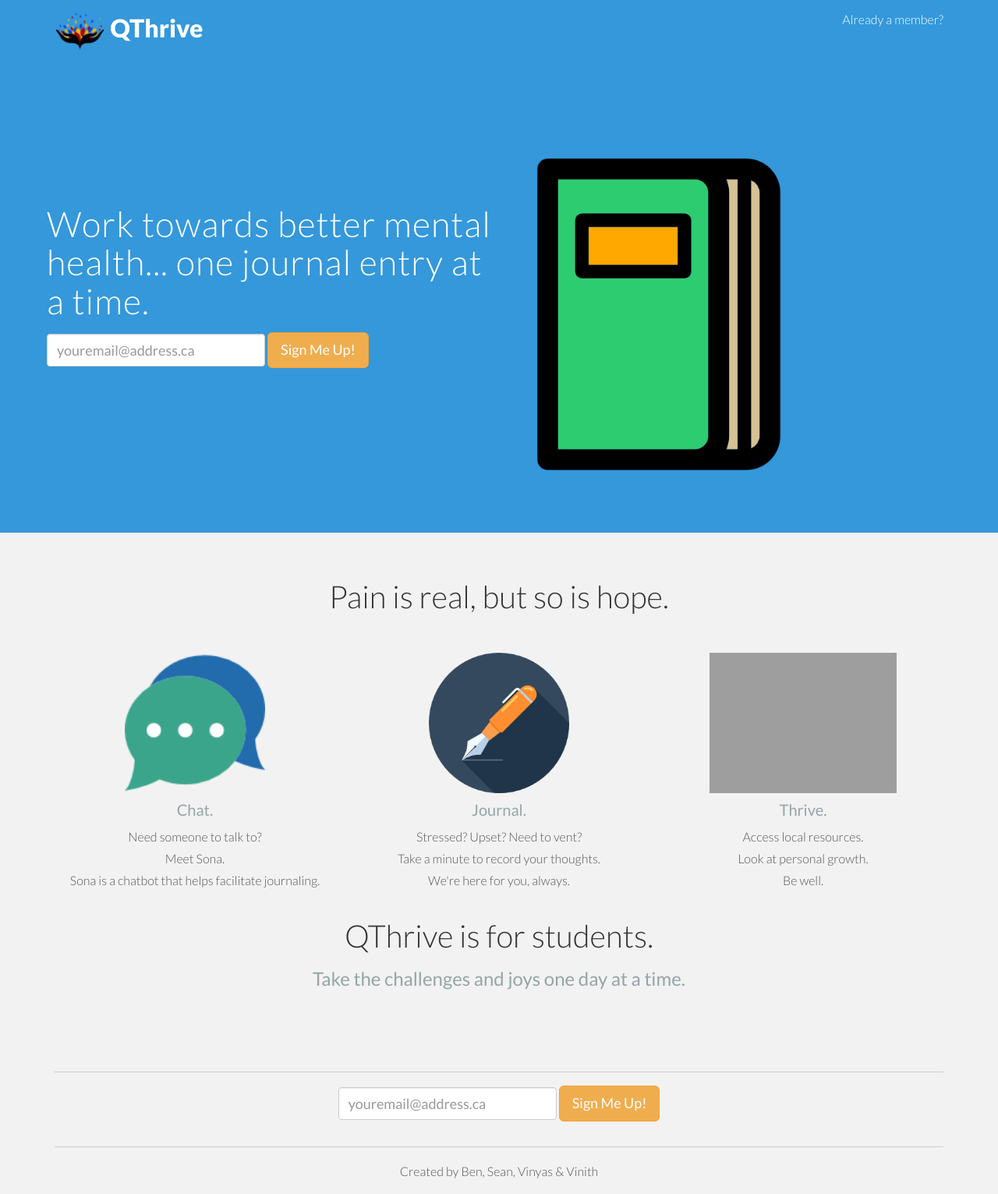
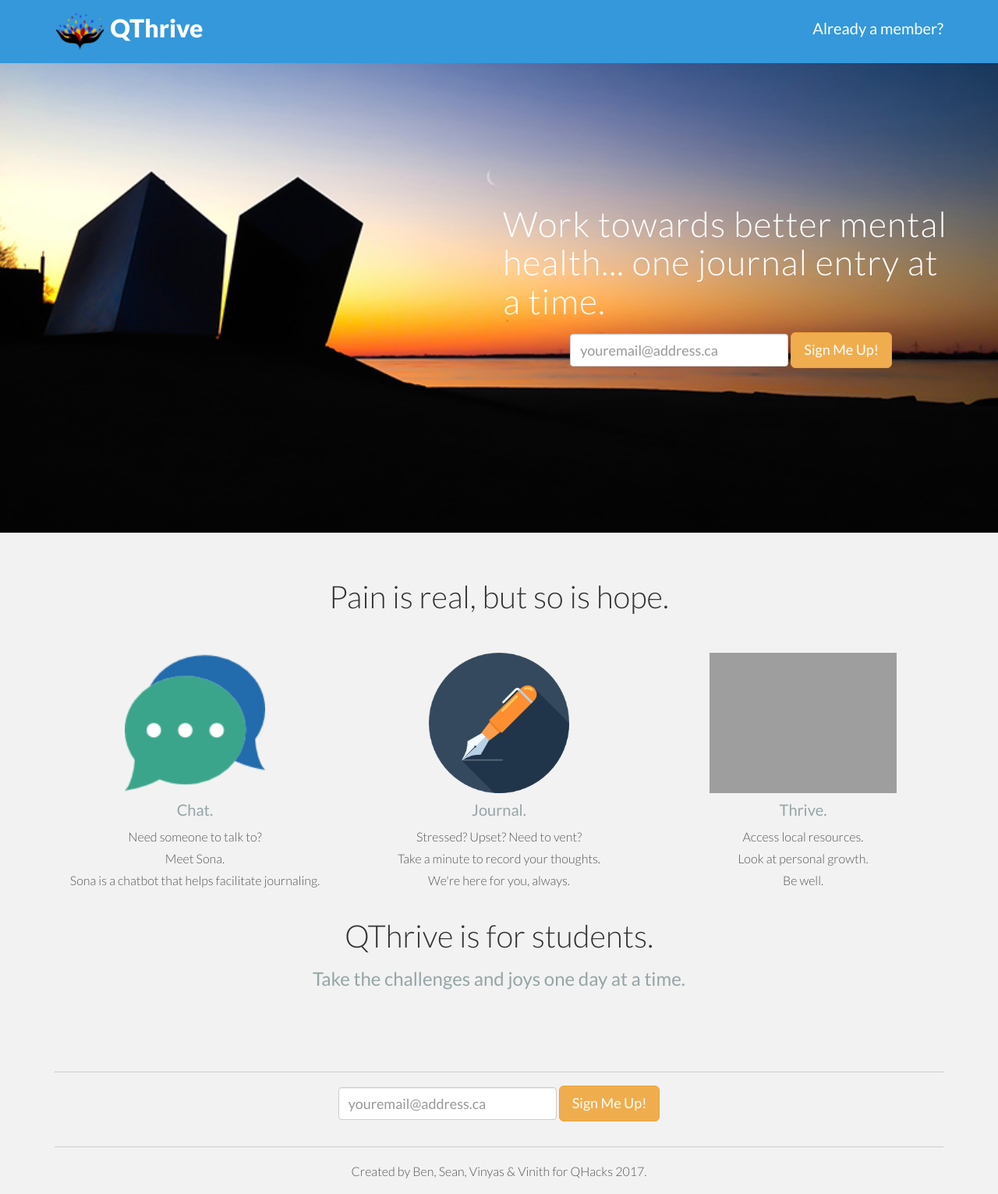
Before and after one commit to vinyasHarish95/QThrive, a PHP site: page / in a window 1280 px wide. Shown: the whole page at 78% size. Run offline with PHP 8.4, Linux system fonts and the light colour scheme; some libraries are stand-ins or nearby versions; grey boxes are pictures that could not be loaded.

Commit message:
Minor style changes

```diff
--- a/chat.php
+++ b/chat.php
@@ -167,7 +167,7 @@
 
 	<div class="container">
 
-		<p class="centered">Created by Ben, Sean, Vinyas &amp; Vinith</p>
+		<p class="centered">Created by Ben, Sean, Vinyas &amp; Vinith for QHacks 2017.</p>
 
 	</div>
 	<!-- /container -->
--- a/index.php
+++ b/index.php
@@ -21,6 +21,15 @@
 
     <!-- Fonts from Google Fonts -->
 	<link href='http://fonts.googleapis.com/css?family=Lato:300,400,900' rel='stylesheet' type='text/css'>
+  <style>
+  #headerwrap{
+    background-image: url("img/time2.jpg");
+    background-size: cover;
+    -webkit-background-size: cover;
+    -moz-background-size: cover;
+    -o-background-size: cover;
+    }
+  </style>
 
   </head>
 
@@ -65,7 +74,7 @@
 
          		<ul class="nav navbar-nav navbar-right">
 
-            		<li><a href="login.php">Already a member?</a></li>
+            		<li><a href="login.php"><h4 style="color:white">Already a member?</h4></a></li>
 
          		</ul>
 
@@ -82,13 +91,13 @@
 
 			<div class="row">
 
-				<div class="col-lg-6">
+				<div class="col-lg-6 col-lg-offset-6">
 
 					<h1>Work towards better mental health... one journal entry at a time.</h1>
 
 					<form action="signup.php" method="GET" class="form-inline" role="form">
 
-						<div class="form-group">
+						<div class="form-group" style="margin-left:15%">
 
 					 		<input name="email" type="email" class="form-control" id="exampleInputEmail1" placeholder="youremail@address.ca">
 
@@ -102,8 +111,6 @@
 				<!-- /col-lg-6 -->
 
 				<div class="col-lg-6">
-
-					<img class="img-responsive" style=" height: auto; width: auto; max-height: 400px; max-width: 400px;" src="img/diary.png" alt="Diary!">
 
 				</div>
 				<!-- /col-lg-6 -->
@@ -216,7 +223,7 @@
 
 	<div class="container">
 
-		<p class="centered">Created by Ben, Sean, Vinyas &amp; Vinith</p>
+		<p class="centered">Created by Ben, Sean, Vinyas &amp; Vinith for QHacks 2017.</p>
 
 	</div>
 	<!-- /container -->
--- a/login.php
+++ b/login.php
@@ -86,7 +86,7 @@ else {
 		</div>
 		<div class="container">
 			<hr>
-			<p class="centered">Created by Ben, Sean, Vinyas &amp; Vinith</p>
+			<p class="centered">Created by Ben, Sean, Vinyas &amp; Vinith for QHacks 2017.</p>
 		</div>
 		<script src="https://code.jquery.com/jquery-1.10.2.min.js"></script>
 	    <script src="js/bootstrap.min.js"></script>
--- a/signup.php
+++ b/signup.php
@@ -229,7 +229,7 @@ else {
 		</div>
 		<div class="container">
 			<hr>
-			<p class="centered">Created by Ben, Sean, Vinyas &amp; Vinith</p>
+			<p class="centered">Created by Ben, Sean, Vinyas &amp; Vinith for QHacks 2017.</p>
 		</div>
 		<script src="https://code.jquery.com/jquery-1.10.2.min.js"></script>
 			<script src="js/bootstrap.min.js"></script>
```
